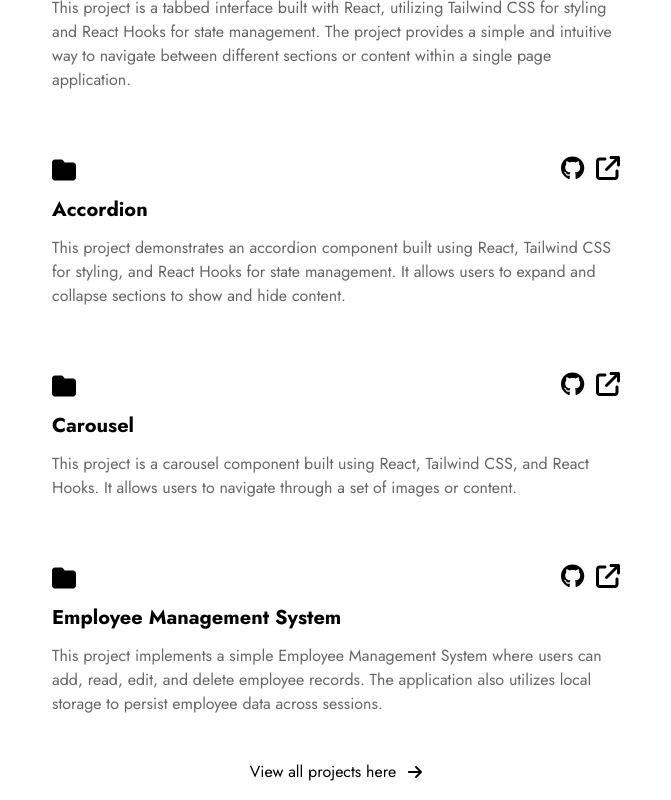
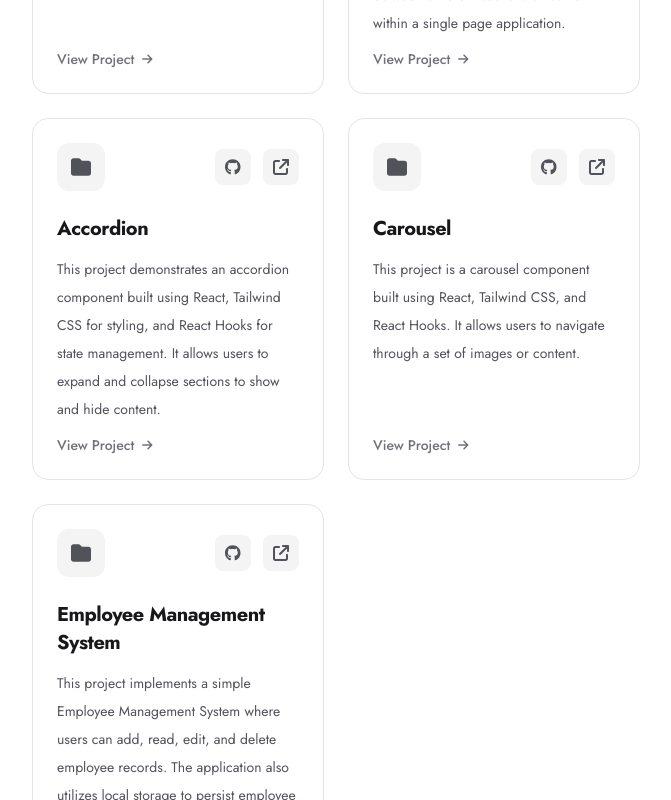
Before and after one commit to Mark-Alexis-Posadas/react-portfolio, a React (Vite) app: page / in a window 1280 px wide. Shown: the part 2800-3600 px from the top of the page, without its empty margins (560-1231 px from the left). Built offline with nearby package versions, Linux system fonts and the light colour scheme.

Commit message:
update: cards

```diff
--- a/src/pages/projects/index.tsx
+++ b/src/pages/projects/index.tsx
@@ -3,64 +3,211 @@ import {
   faArrowUpRightFromSquare,
   faArrowRight,
 } from "@fortawesome/free-solid-svg-icons";
+import { faGithub } from "@fortawesome/free-brands-svg-icons";
+import { FontAwesomeIcon } from "@fortawesome/react-fontawesome";
 import projectsData from "../../data/projects";
-import { FontAwesomeIcon } from "@fortawesome/react-fontawesome";
-import { faGithub } from "@fortawesome/free-brands-svg-icons";
 
 export default function Projects() {
   return (
-    <section className="grid grid-cols-1 gap-3 py-10" id="projects">
-      <>
+    <section
+      className="
+      grid
+      grid-cols-1
+      gap-6
+      py-10
+      md:grid-cols-2
+      items-stretch
+      "
+      id="projects"
+    >
       {projectsData.map((data) => (
+        <article
+          key={data.id}
+          className="
+              group relative flex flex-col overflow-hidden rounded-2xl
+              border border-zinc-200 bg-white p-6
+              transition-all duration-300 ease-out
+
+              hover:-translate-y-2
+              hover:border-zinc-300
+              hover:shadow-xl
+
+              dark:border-zinc-800
+              dark:bg-[#181818]
+              dark:hover:border-zinc-700
+              "
+        >
+          {/* Top Gradient Line */}
           <div
-            key={data.id}
-            className="flex flex-col rounded transition transform duration-300 hover:scale-105 p-5 dark:bg-[#1f1f1f] dark:text-[#999]  hover:bg-white hover:shadow-custom-shadow"
+            className="
+            absolute left-0 top-0 h-1 w-full
+            bg-gradient-to-r from-blue-500 via-purple-500 to-pink-500
+            opacity-0 transition-opacity duration-300
+            group-hover:opacity-100
+            "
+          />
+
+          <header className="flex items-center justify-between">
+            {/* Folder Icon */}
+            <div
+              className="
+              flex h-12 w-12 items-center justify-center
+              rounded-xl
+              bg-zinc-100
+              transition-all duration-300
+              group-hover:bg-black
+              dark:bg-zinc-800
+              dark:group-hover:bg-white
+              "
             >
-            <header className="flex items-center justify-between">
-              <FontAwesomeIcon className="text-2xl" icon={faFolder} />
+              <FontAwesomeIcon
+                icon={faFolder}
+                className="
+                text-xl
+                text-zinc-600
+                transition-colors
+                group-hover:text-white
+                dark:text-zinc-300
+                dark:group-hover:text-black
+                "
+              />
+            </div>
 
+            {/* Links */}
             <div className="flex items-center gap-3">
-                <a href={data.source} target="_blank">
-                  <FontAwesomeIcon className="text-2xl" icon={faGithub} />
+              <a
+                href={data.source}
+                target="_blank"
+                rel="noopener noreferrer"
+                aria-label="View source on GitHub"
+                className="
+                flex h-9 w-9 items-center justify-center
+                rounded-lg
+                bg-zinc-100
+                text-zinc-600
+                transition-all
+                hover:bg-black
+                hover:text-white
+                dark:bg-zinc-800
+                dark:text-zinc-300
+                dark:hover:bg-white
+                dark:hover:text-black
+                "
+              >
+                <FontAwesomeIcon icon={faGithub} />
               </a>
 
-                <a href={data.demo} target="_blank">
-                  <FontAwesomeIcon
-                    className="text-2xl"
-                    icon={faArrowUpRightFromSquare}
-                  />
+              <a
+                href={data.demo}
+                target="_blank"
+                rel="noopener noreferrer"
+                aria-label="View live demo"
+                className="
+                flex h-9 w-9 items-center justify-center
+                rounded-lg
+                bg-zinc-100
+                text-zinc-600
+                transition-all
+                hover:bg-black
+                hover:text-white
+                dark:bg-zinc-800
+                dark:text-zinc-300
+                dark:hover:bg-white
+                dark:hover:text-black
+                "
+              >
+                <FontAwesomeIcon icon={faArrowUpRightFromSquare} />
               </a>
             </div>
           </header>
-            <h1 className="dark:text-white font-bold text-xl my-3">
+
+          {/* Content */}
+          <div className="mt-6 flex-1">
+            <h2
+              className="
+              text-xl font-bold tracking-tight
+              text-zinc-900
+              dark:text-white
+              "
+            >
               {data.pageTitle}
-            </h1>
+            </h2>
 
-            <p className="text-[#666] mb-auto pb-3">{data.description}</p>
-            {/* <ul className="text-[#666] mt-auto">
-              {data.features.map((item, index) => (
-                <li key={index}>- {item.text}</li>
-              ))}
-            </ul> */}
-            {/* <ul className="flex items-center gap-3">
-            <FaReact className="text-2xl text-[#61DBFB]" />
-            <SiTypescript className="text-2xl text-[#007acc]" />
-            <RiTailwindCssFill className="text-2xl text-[#06b6d4]" />
-          </ul> */}
+            <p
+              className="
+              my-3
+              text-sm
+              leading-7
+              text-zinc-600
+              dark:text-zinc-400
+              "
+            >
+              {data.description}
+            </p>
           </div>
+
+          {/* Bottom Accent */}
+          <div
+            className="
+            mt-auto
+            flex items-center
+            text-sm
+            font-medium
+            text-zinc-500
+
+            transition-colors
+
+            group-hover:text-black
+
+            dark:text-zinc-500
+            dark:group-hover:text-white
+            "
+          >
+            View Project
+            <FontAwesomeIcon
+              icon={faArrowRight}
+              className="
+              ml-2
+              text-xs
+              transition-transform
+              group-hover:translate-x-1
+              "
+            />
+          </div>
+        </article>
       ))}
 
-        <button className="flex items-center justify-center gap-3">
+      {/* View All */}
       <a
         href="https://react-typescript-projects-three.vercel.app/"
-            className="flex items-center gap-3 hover:underline"
         target="_blank"
+        rel="noopener noreferrer"
+        className="
+        group col-span-full
+        mt-2
+        flex items-center justify-center gap-2
+
+        text-sm font-medium
+        text-zinc-600
+
+        transition-colors
+
+        hover:text-black
+
+        dark:text-zinc-400
+        dark:hover:text-white
+        "
       >
-            View all projects here
-            <FontAwesomeIcon icon={faArrowRight} />
+        View all projects
+        <FontAwesomeIcon
+          icon={faArrowRight}
+          className="
+          text-xs
+          transition-transform
+          group-hover:translate-x-1
+          "
+        />
       </a>
-        </button>
-      </>
     </section>
   );
 }
```
Lines whose indentation alone changed are shown as unchanged.
